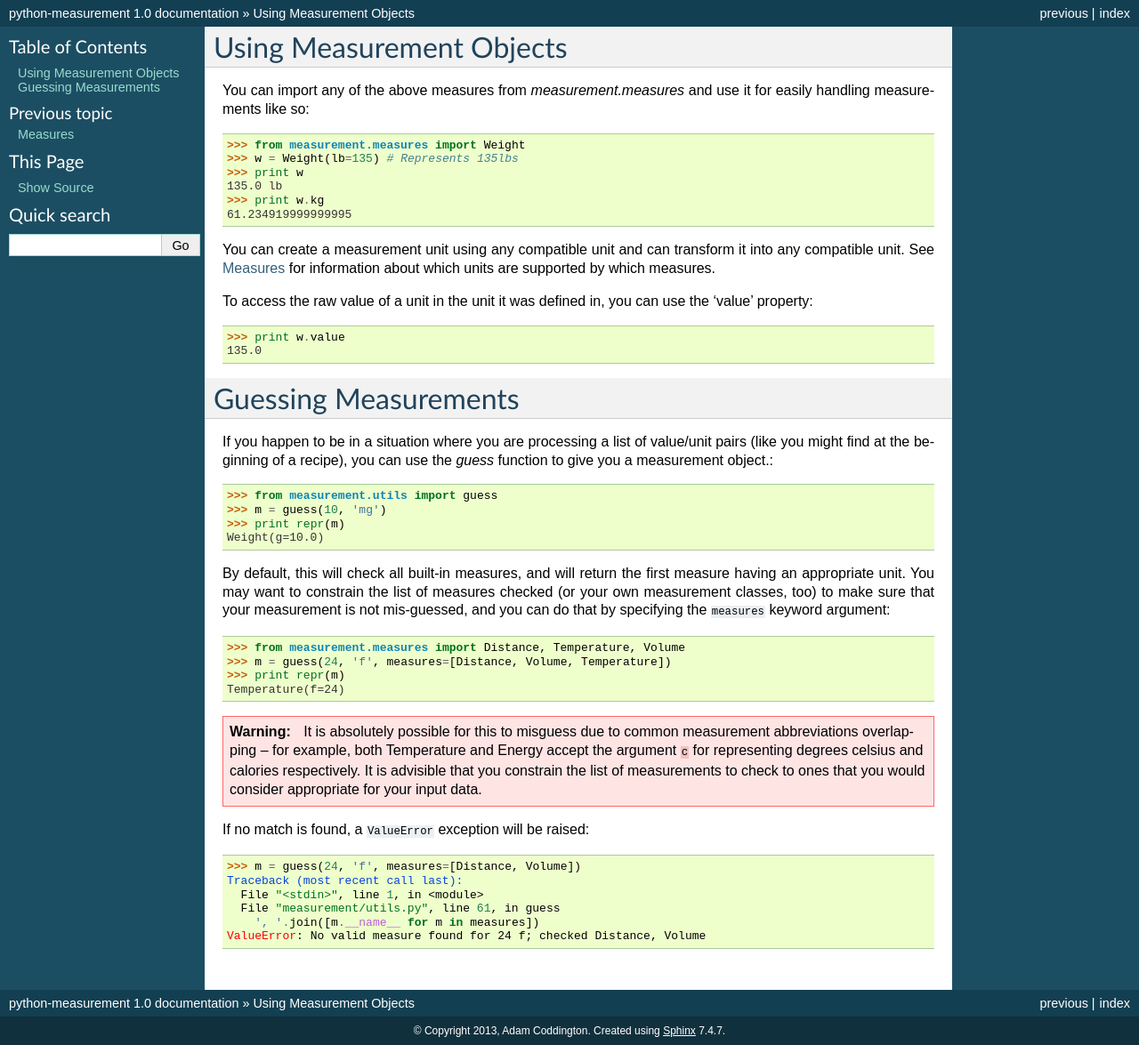
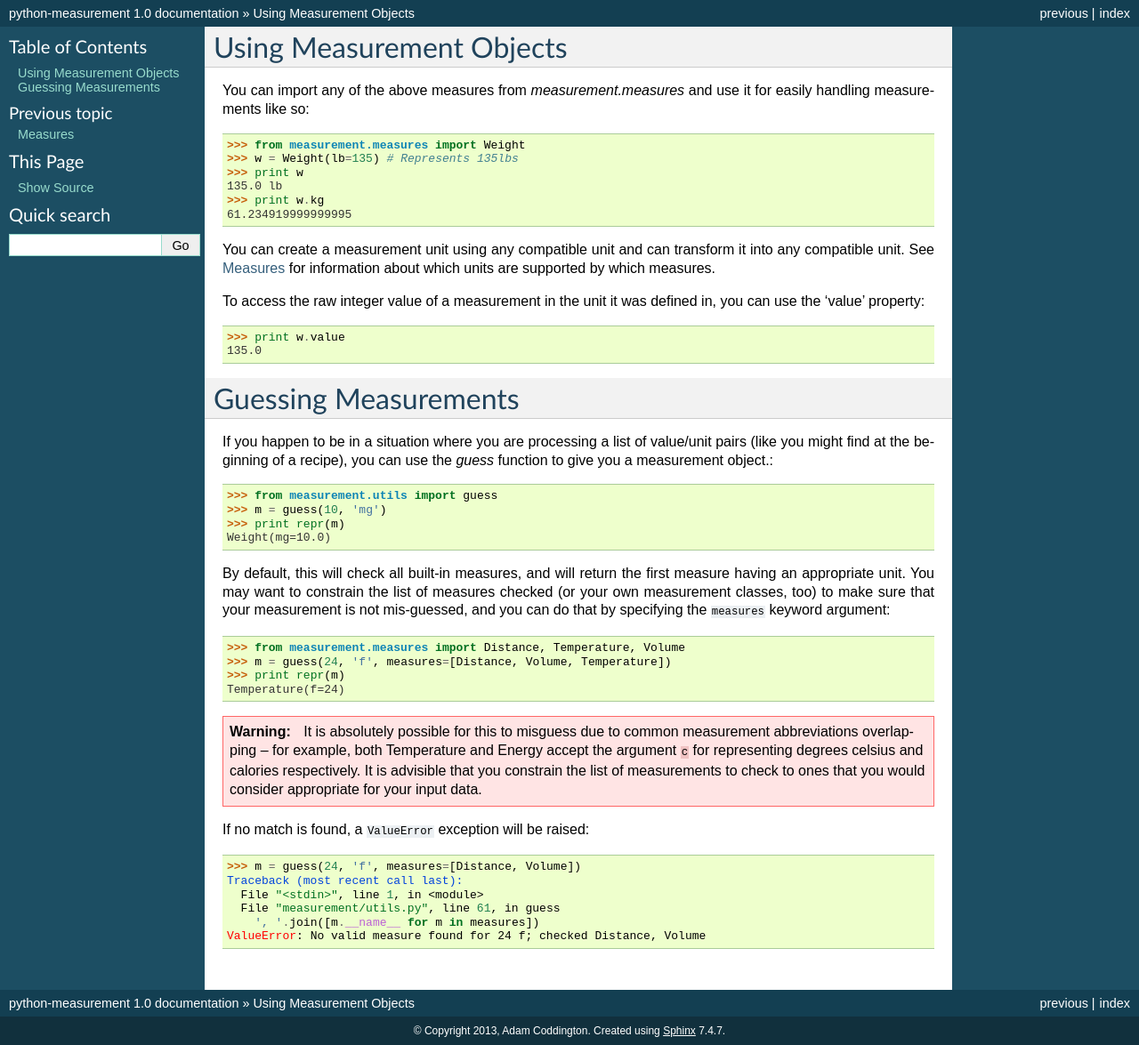
Before and after one commit to coddingtonbear/python-measurement, a Sphinx documentation site: the page built from docs/topics/use.rst, in a window 1280 px wide. Shown: the whole page at 89% size. Built offline with Sphinx 7.4.7, drawn with Linux system fonts in a browser that asks for light colours.

Commit message:
Updating documentation for clarity and accuracy.

```diff
--- a/docs/topics/use.rst
+++ b/docs/topics/use.rst
@@ -16,8 +16,8 @@ You can create a measurement unit using any compatible unit and can transform
 it into any compatible unit.  See :doc:`measures` for information about which
 units are supported by which measures.
 
-To access the raw value of a unit in the unit it was defined in, you can use
-the 'value' property::
+To access the raw integer value of a measurement in the unit it was defined in,
+you can use the 'value' property::
 
     >>> print w.value
     135.0
@@ -33,7 +33,7 @@ use the `guess` function to give you a measurement object.::
     >>> from measurement.utils import guess
     >>> m = guess(10, 'mg')
     >>> print repr(m)
-    Weight(g=10.0)
+    Weight(mg=10.0)
 
 By default, this will check all built-in measures, and will return the first
 measure having an appropriate unit.  You may want to constrain the list of
```
